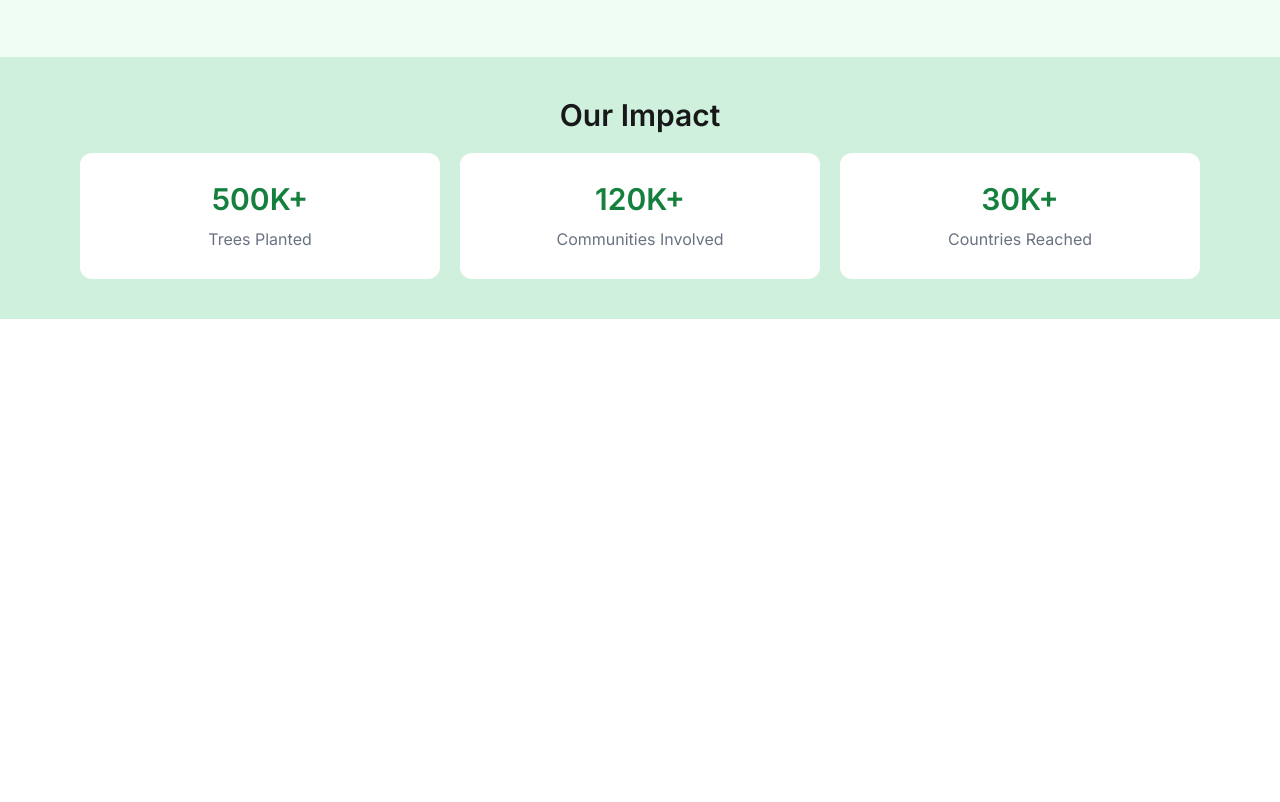
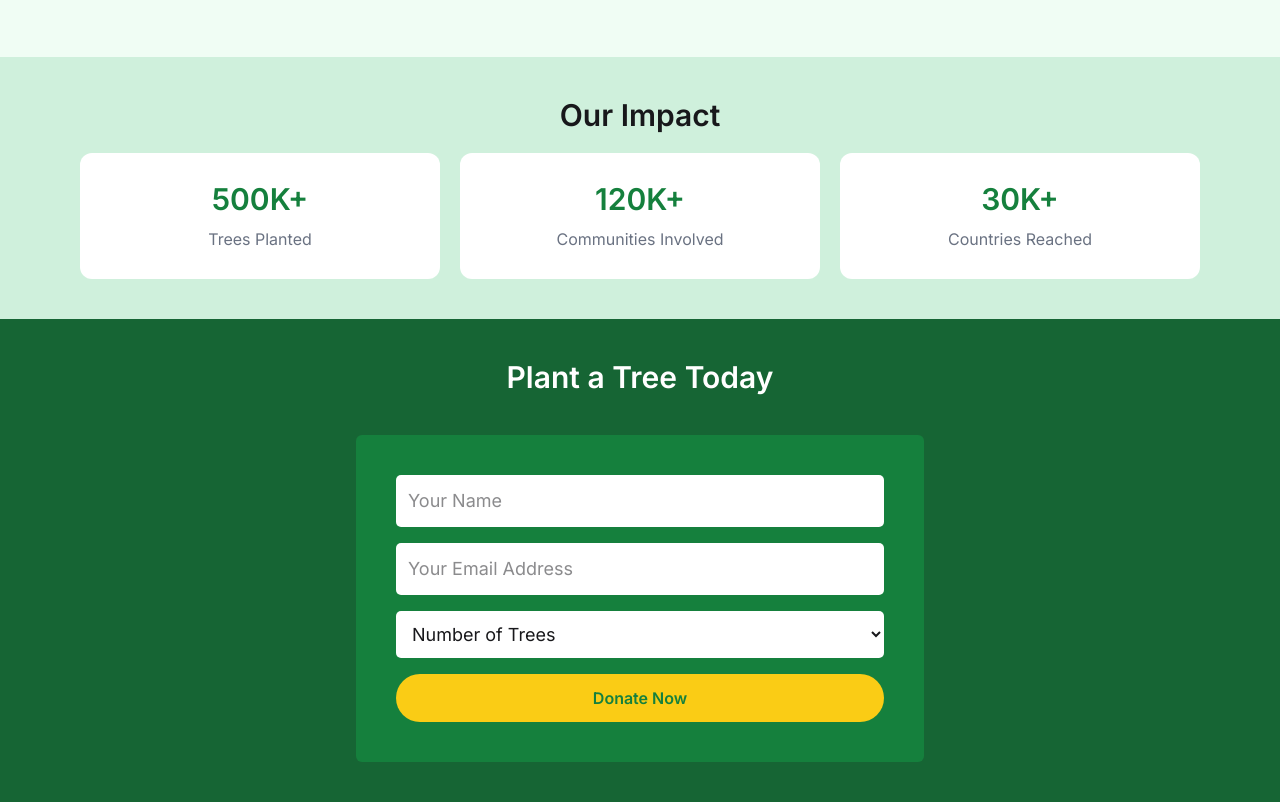
Before and after one commit to farid-riyad/B12A06-sixth-assignment, a plain HTML site: page index.html in a window 1280 px wide. Shown: the part 1010-1812 px from the top of the page. Before the commit the page ends 1329 px from the top, so only its background shows below. Drawn offline with nearby package versions, Linux system fonts and the light colour scheme.

Commit message:
added plant section

```diff
--- a/index.html
+++ b/index.html
@@ -104,6 +104,25 @@
             </div>
         </section>
 
+        <!-- Plant section -->
+        <section class="bg-[#166534] py-10">
+            <h1 class="text-3xl text-white font-semibold text-center mb-5 md:mb-10">Plant a Tree Today</h1>
+            <div class="rounded-2xl  w-full max-w-[600px] mx-auto">
+                <form action="" class="p-10  rounded-md space-y-4 bg-[#15803D] mx-4">
+                    <input type="text" placeholder="Your Name" class="bg-white rounded-[5px] outline-none border-none w-full p-3 text-lg">
+                    <input type="text" placeholder="Your Email Address" class="bg-white  rounded-[5px] outline-none border-none w-full p-3 text-lg">
+                    <select name="" id="" class="bg-white rounded-[5px] outline-none border-none w-full p-3 text-lg">
+                        <option value="apple">Number of Trees</option>
+                        <option value="banana">1 Tree - $5</option>
+                        <option value="mango">5 Trees - $25</option>
+                        <option value="mango">10 Trees - $50</option>
+                    </select>
+
+                    <button class="bg-[#FACC15]  rounded-3xl text-[#15803D] cursor-pointer w-full p-3 font-semibold">Donate Now</button>
+                </form>
+            </div>
+        </section>
+
     </main>
 </body>
 </html>
```
